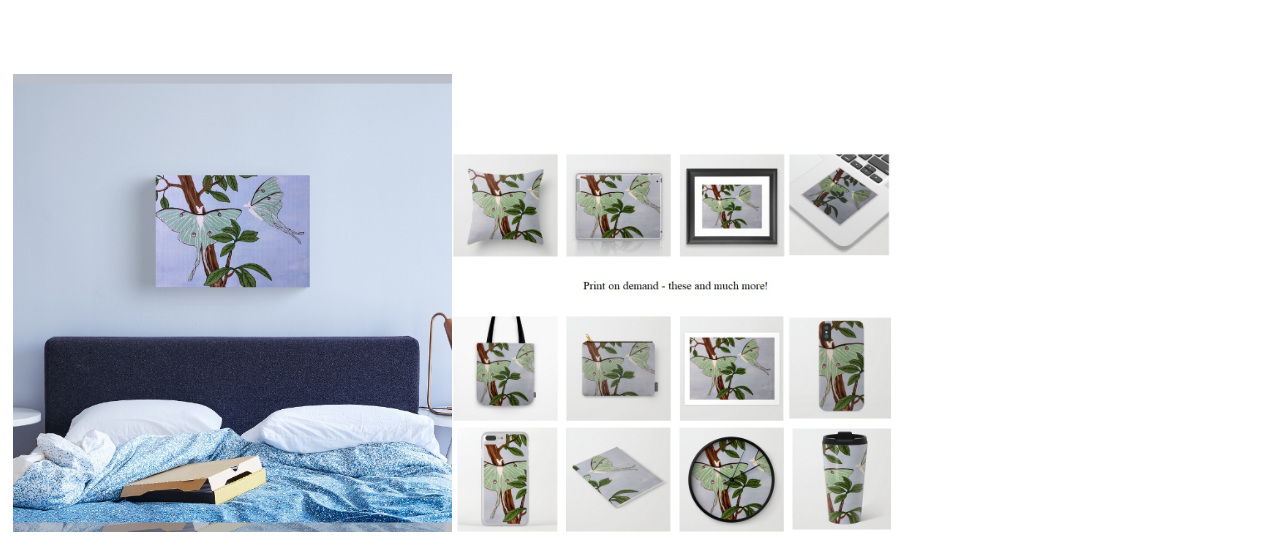
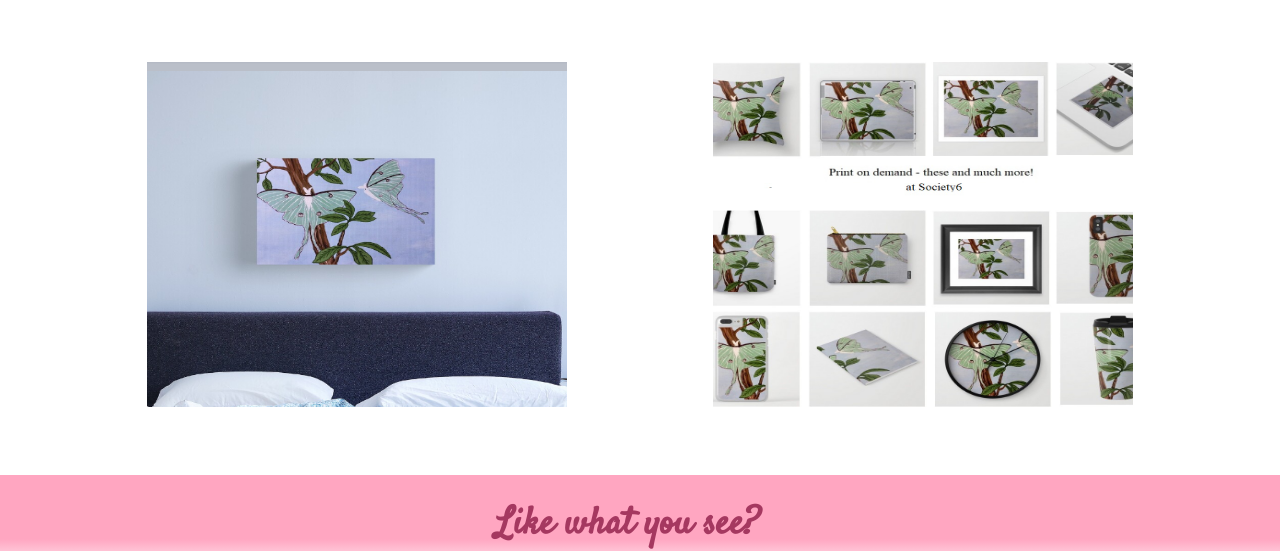
Before and after one commit to Dionne-Stratton/serenity-images-app, a React (Create React App) app: page /shop in a window 1280 px wide. Shown: the part 287-838 px from the top of the page. Built offline with nearby package versions, Linux system fonts and the light colour scheme.

Commit message:
updated shop and gallery

```diff
--- a/src/App.css
+++ b/src/App.css
@@ -180,6 +180,35 @@ o #pic {
   align-content: space-evenly;
 }
 
+.shop {
+  display: flex;
+  flex-wrap: wrap;
+  justify-content: center;
+  justify-content: space-evenly;
+  align-content: center;
+  align-content: space-evenly;
+}
+
+.shop a img {
+  width: 420px;
+  height: 345px;
+}
+
+.shop :hover {
+  opacity: 80%;
+}
+
+.shop a p {
+  text-decoration: none;
+  color: rgb(0, 2, 2);
+  opacity: 0%;
+  margin-top: -85%;
+  width: 420px;
+  height: 345px;
+  text-align: center;
+  text-justify: center;
+}
+
 .pic {
   display: flex;
   flex-direction: column;
@@ -187,6 +216,12 @@ o #pic {
   font-size: 1.4rem;
   margin: 1% 0;
 }
+
+/* caption {
+  display: flex;
+  text-align: center;
+  text-decoration: none;
+} */
 
 .pic img {
   height: 20vw;
--- a/src/components/Gallery.js
+++ b/src/components/Gallery.js
@@ -20,7 +20,9 @@ const Gallery = () => {
       <div className="gallery">
         {filteredArray.map((item) => (
           <div className="pic">
-            <img src={item.baseImage} alt="art" />
+            <a href={item.page} target="_blank">
+              <img src={item.baseImage} alt="art" />
+            </a>
             <caption>{item.title}</caption>
           </div>
         ))}
--- a/src/components/GalleryArray.js
+++ b/src/components/GalleryArray.js
@@ -1,3 +1,5 @@
+import icon from "../images/originalsIcon.png";
+
 const GalleryArray = [
   {
     title: "Splendid Fairy Wren",
@@ -9,6 +11,8 @@ const GalleryArray = [
     size: "small 9 x 12",
     description: "Acrylic paint on 9x12 inch canvas sheet.",
     price: 50,
+    page:
+      "https://user-interface-ii-5fl9n5s96.vercel.app/images/art/splnd%20wren.jpg",
   },
   {
     title: "Sun Parakeet",
@@ -164,6 +168,15 @@ const GalleryArray = [
     description: "Acrylic paint on 9x12 inch canvas sheet.",
     price: 21,
   },
+  // {
+  //   title: "Icon",
+  //   id: 15,
+  //   category: "flowers magnolia flower",
+  //   medium: "canvas sheet acrylic",
+  //   baseImage: { icon },
+  //   description: "Acrylic paint on 9x12 inch canvas sheet.",
+  //   price: 21,
+  // },
 ];
 
 export default GalleryArray;
--- a/src/components/Shop.js
+++ b/src/components/Shop.js
@@ -1,18 +1,23 @@
 import React from "react";
-import originals from "../images/originals.png";
-import pod from "../images/pod.jpg";
+import originals from "../images/originals2.png";
+import pod from "../images/pod2.jpg";
 
 const Shop = () => {
   return (
     <div className="shoppage">
       <h3>Shop</h3>
       <br></br>
-      <div className="section1">
+      <div className="shop">
         <a href="/originals">
           <img src={originals} alt="art" />
+          <p>Originals</p>
         </a>
-        <a href="/pod">
+        <a
+          href="https://society6.com/livingworddesigns/canvas?sort=new"
+          target="_blank"
+        >
           <img src={pod} alt="art" />
+          <p>Prints</p>
         </a>
       </div>
     </div>
```
Also changed, not shown: src/images/originals2.png (added), src/images/pod2.jpg (added).
